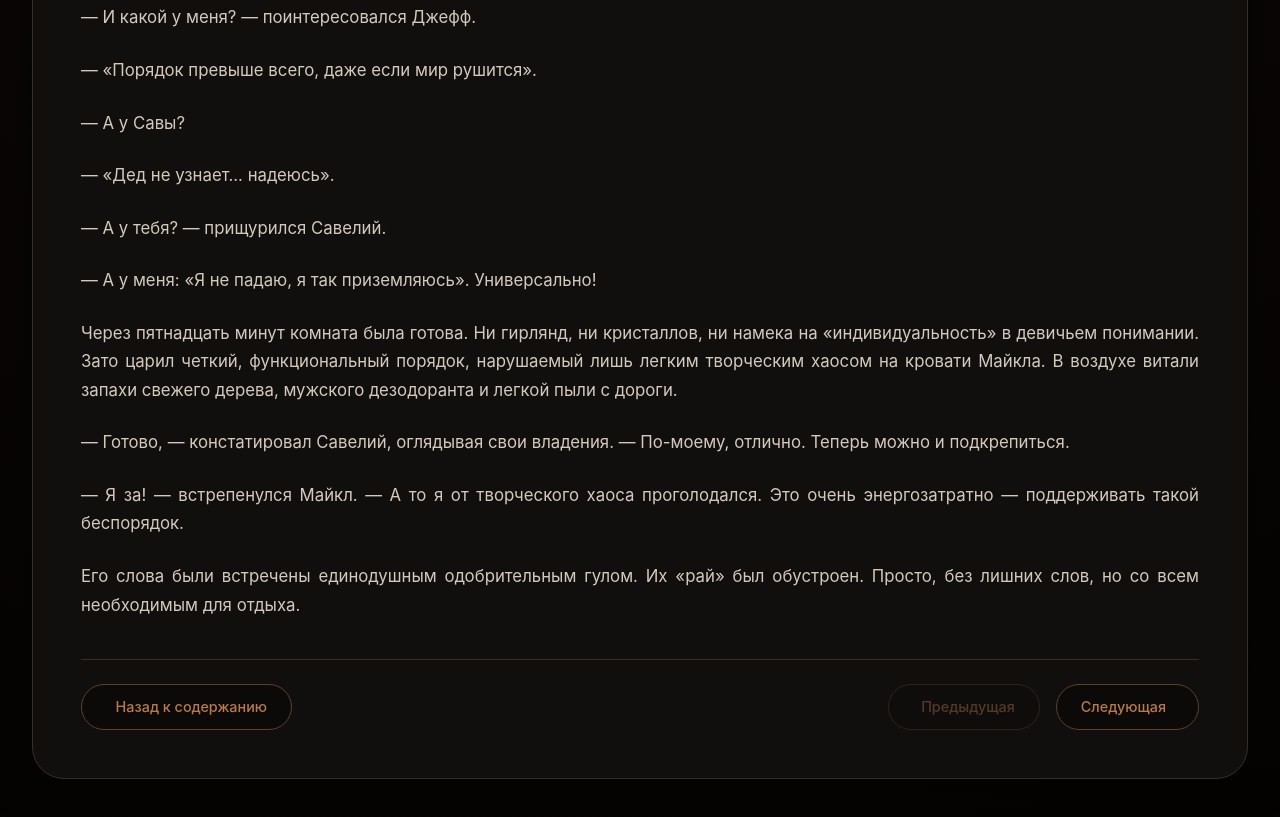
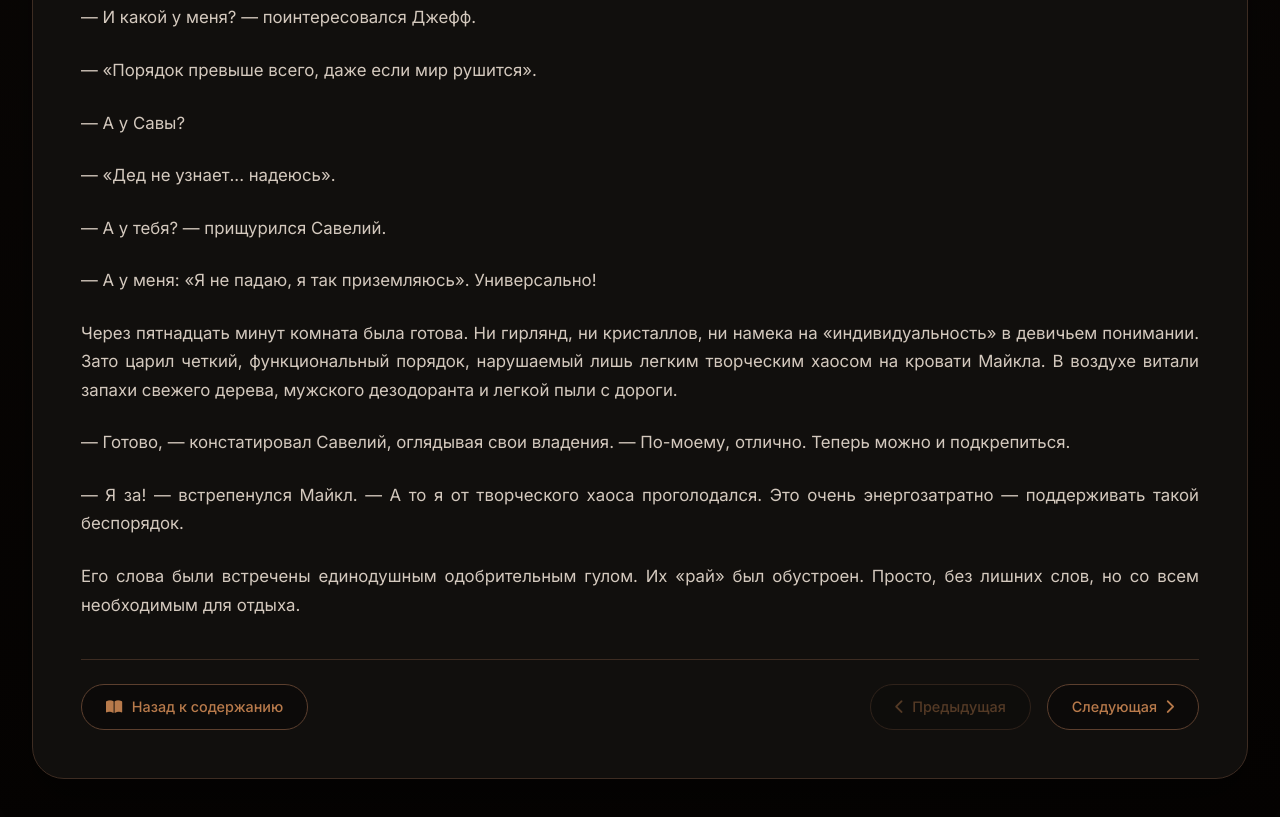
Before and after one commit to elixaveta/kniga, a plain HTML site: page tty/glava1.html in a window 1280 px wide. Shown: the part 5133-5950 px from the top of the page. Drawn offline with nearby package versions, Linux system fonts and the light colour scheme.

Commit message:
Update glava1.html

```diff
--- a/tty/glava1.html
+++ b/tty/glava1.html
@@ -4,6 +4,10 @@
     <meta charset="UTF-8">
     <meta name="viewport" content="width=device-width, initial-scale=1.0">
     <title>Глава 1. Начало конца — Вечные каникулы</title>
+    <link rel="preconnect" href="https://fonts.googleapis.com">
+    <link rel="preconnect" href="https://fonts.gstatic.com" crossorigin>
+    <link href="https://fonts.googleapis.com/css2?family=Cormorant+Garamond:ital,wght@0,400;0,500;0,600;0,700;1,400;1,500;1,600&family=Inter:opsz,wght@14..32,300;34..32,400;34..32,500;34..32,600;34..32,700&display=swap" rel="stylesheet">
+    <link rel="stylesheet" href="https://cdnjs.cloudflare.com/ajax/libs/font-awesome/6.0.0-beta3/css/all.min.css">
     <link rel="stylesheet" href="ind.css">
 </head>
 <body>
```
